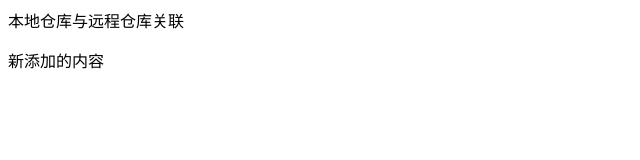
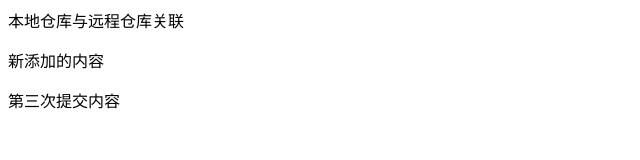
Before and after one commit to Tarshn/gitStudy, a plain HTML site: page index.html in a window 1280 px wide. Shown: the whole page, without its empty margins (0-640 px from the left). Drawn offline with Linux system fonts and the light colour scheme.

Commit message:
第三次提交

```diff
--- a/index.html
+++ b/index.html
@@ -9,5 +9,6 @@
 <body>
     <div>本地仓库与远程仓库关联</div>
     <p>新添加的内容</p>
+    <p>第三次提交内容</p>
 </body>
 </html>
```
